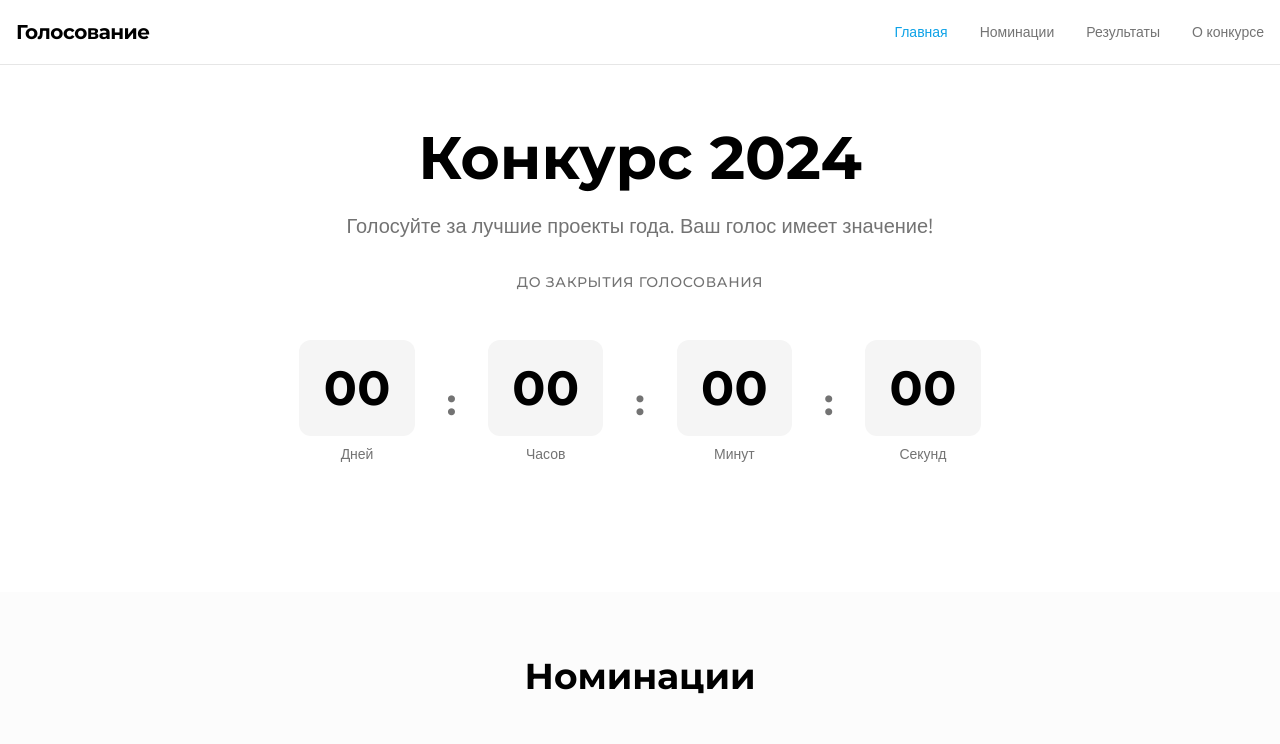
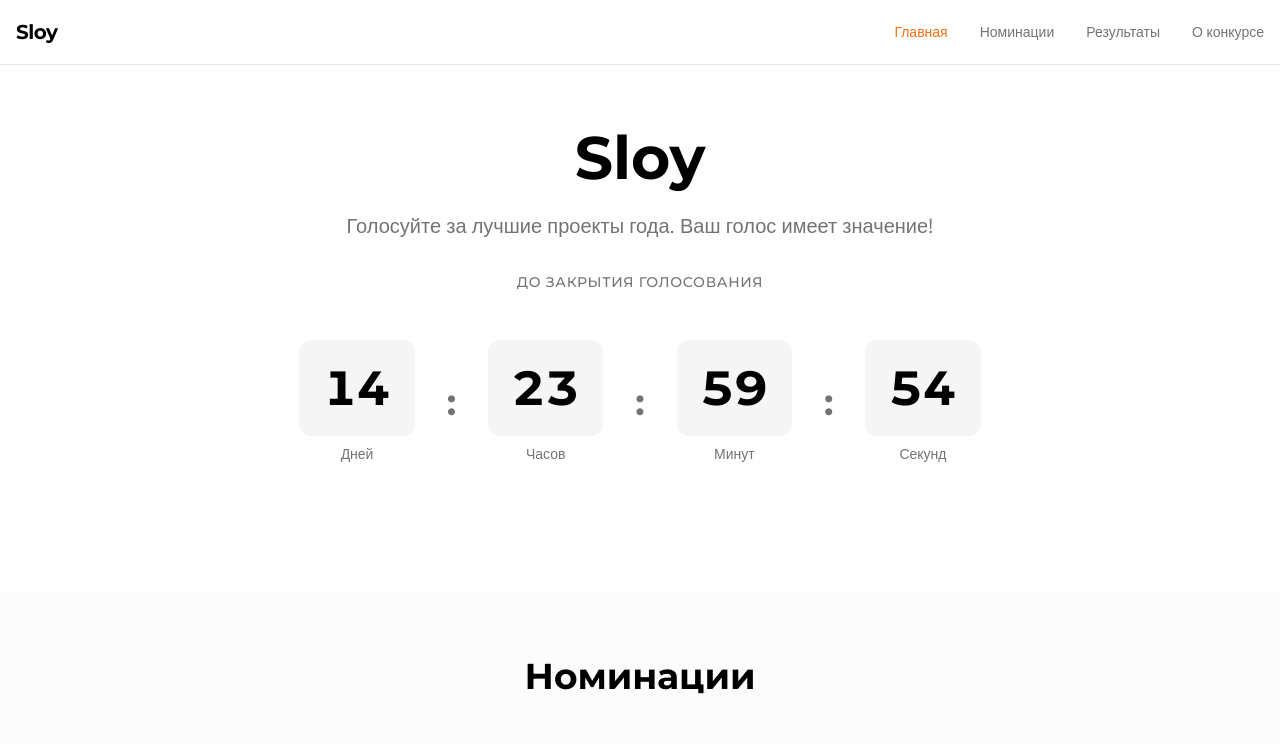
Before and after one commit to pr-poehali-dev/nomination-voting-portal, a React (Vite) app: page / in a window 1280 px wide. Shown: the top 744 px of the page. Built offline with nearby package versions, Linux system fonts and the light colour scheme.

Commit message:
Обновление дизайна Sloy 2024

```diff
--- a/src/components/Countdown.tsx
+++ b/src/components/Countdown.tsx
@@ -8,7 +8,7 @@ interface TimeLeft {
 }
 
 const Countdown = () => {
-  const targetDate = new Date('2024-12-31T23:59:59').getTime();
+  const targetDate = new Date(Date.now() + 15 * 24 * 60 * 60 * 1000).getTime();
 
   const calculateTimeLeft = (): TimeLeft => {
     const difference = targetDate - new Date().getTime();
--- a/src/components/Header.tsx
+++ b/src/components/Header.tsx
@@ -17,7 +17,7 @@ const Header = () => {
     <header className="fixed top-0 left-0 right-0 z-50 bg-white/80 backdrop-blur-md border-b border-border">
       <div className="container mx-auto px-4 h-16 flex items-center justify-between">
         <h1 className="text-xl font-heading font-bold tracking-tight">
-          Голосование
+          Sloy
         </h1>
 
         <nav className="hidden md:flex items-center gap-8">
--- a/src/index.css
+++ b/src/index.css
@@ -15,7 +15,7 @@
     --popover: 0 0% 100%;
     --popover-foreground: 0 0% 0%;
 
-    --primary: 199 89% 48%;
+    --primary: 24 95% 53%;
     --primary-foreground: 0 0% 100%;
 
     --secondary: 0 0% 96%;
@@ -24,7 +24,7 @@
     --muted: 0 0% 96%;
     --muted-foreground: 0 0% 45%;
 
-    --accent: 199 89% 48%;
+    --accent: 24 95% 53%;
     --accent-foreground: 0 0% 100%;
 
     --destructive: 0 84% 60%;
@@ -32,7 +32,7 @@
 
     --border: 0 0% 90%;
     --input: 0 0% 90%;
-    --ring: 199 89% 48%;
+    --ring: 24 95% 53%;
 
     --radius: 0.75rem;
 
--- a/src/pages/Index.tsx
+++ b/src/pages/Index.tsx
@@ -34,7 +34,18 @@ const candidateNames = [
   'Наталья Лебедева',
   'Ирина Козлова',
   'Екатерина Новикова',
-  'Светлана Морозова'
+  'Светлана Морозова',
+  'Виктория Волкова',
+  'Алиса Федорова',
+  'Юлия Михайлова',
+  'Вероника Алексеева',
+  'Кристина Васильева',
+  'Полина Григорьева',
+  'Диана Романова',
+  'Софья Киселева',
+  'Анастасия Зайцева',
+  'Маргарита Орлова',
+  'Валерия Павлова'
 ];
 
 const placeholderImages = [
@@ -73,7 +84,7 @@ const Index = () => {
       <section id="home" className="pt-32 pb-16 px-4">
         <div className="container mx-auto max-w-4xl text-center">
           <h2 className="text-4xl md:text-6xl font-heading font-bold mb-6 animate-fade-in">
-            Конкурс 2024
+            Sloy
           </h2>
           <p className="text-lg md:text-xl text-muted-foreground mb-8 animate-fade-in">
             Голосуйте за лучшие проекты года. Ваш голос имеет значение!
```
